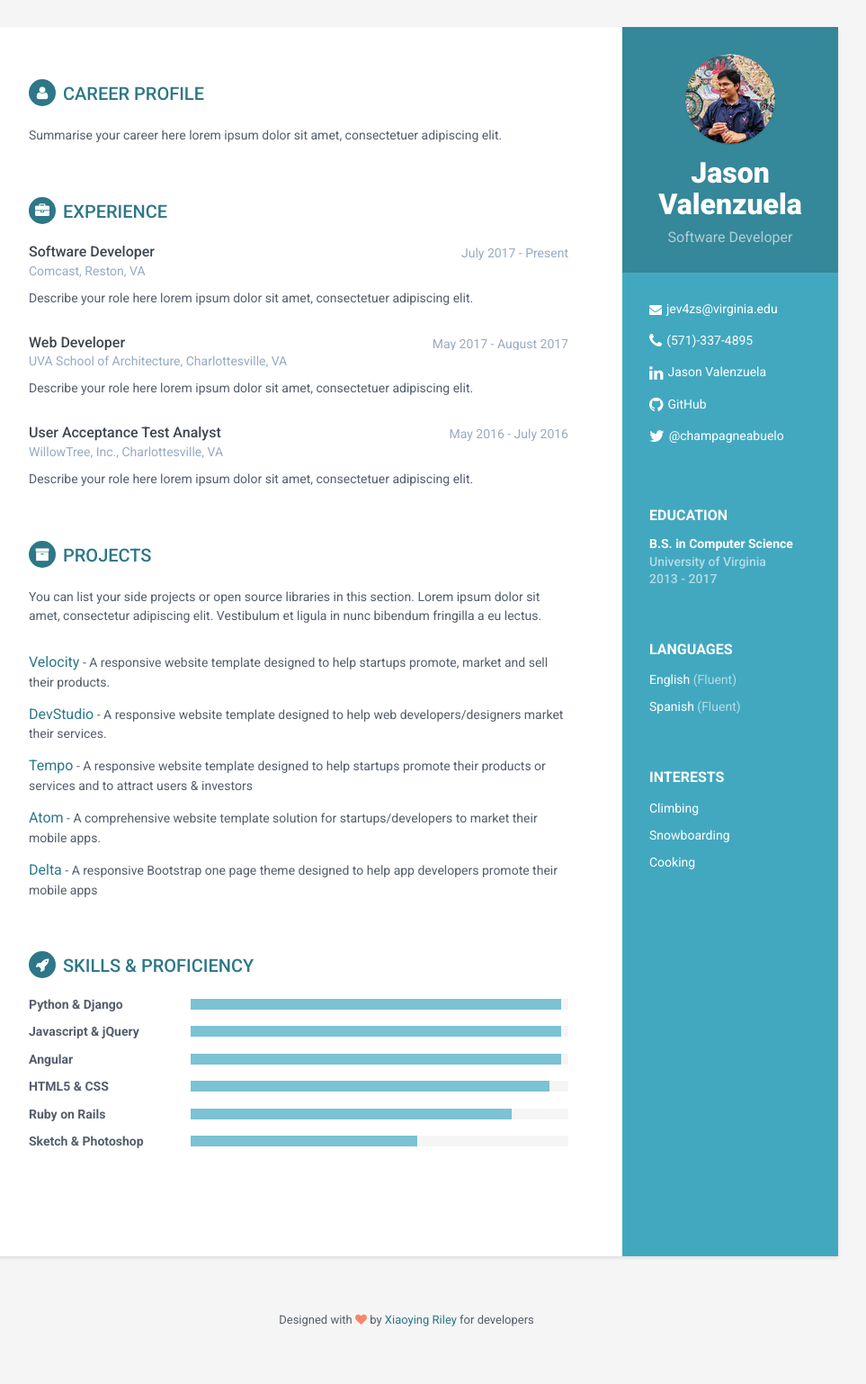
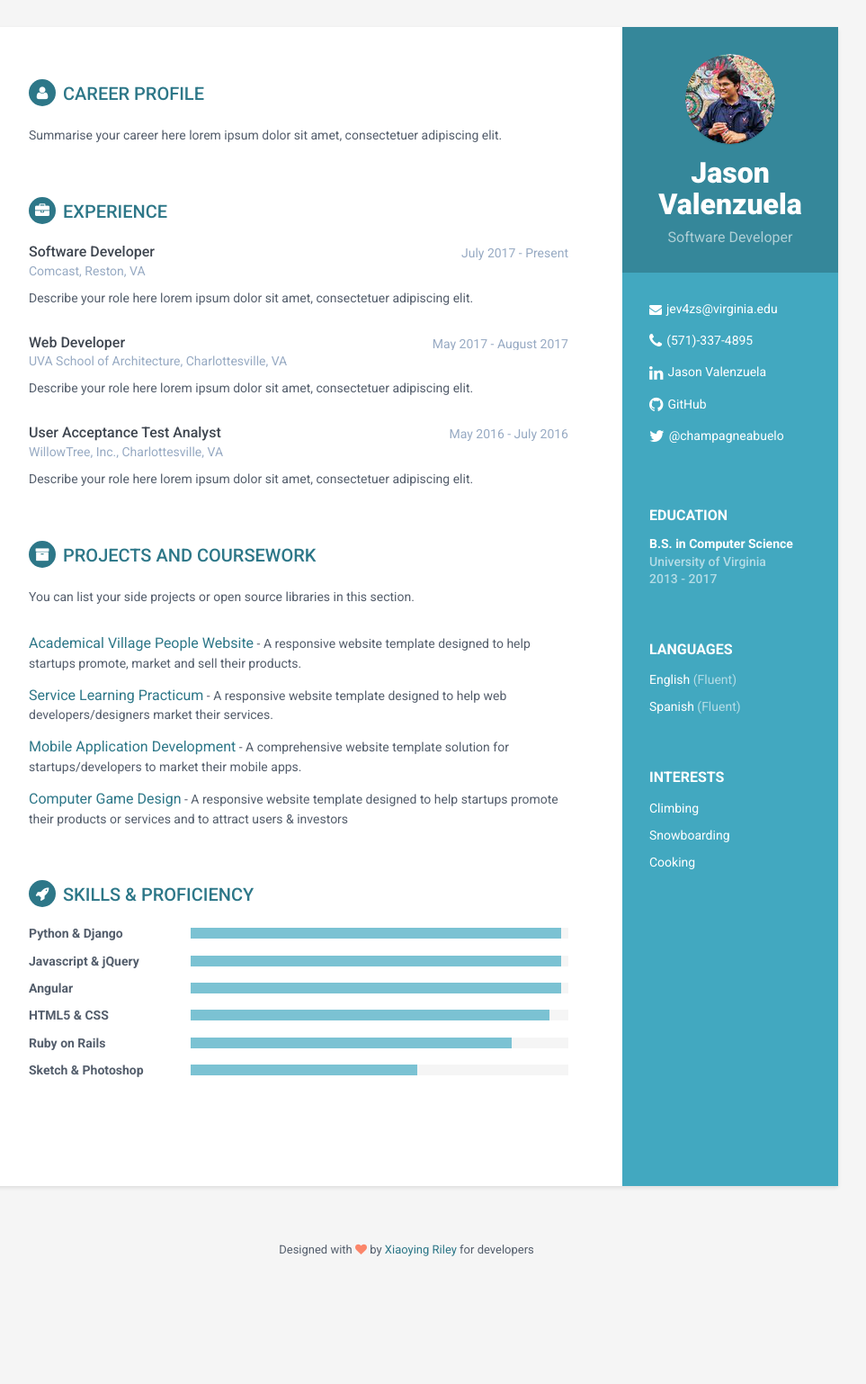
Before and after one commit to champagneabuelo/champagneabuelo.github.io, a Jekyll site: the page built from index.html, in a window 1280 px wide. Shown: the whole page at 90% size, without its empty margins (188-1151 px from the left). Built offline with Jekyll 4.4.1, drawn with Linux system fonts in a browser that asks for light colours; after the commit the page ends 1459 px from its top, so only the background shows below that.

Commit message:
Update projects.html

```diff
--- a/_includes/projects.html
+++ b/_includes/projects.html
@@ -1,23 +1,22 @@
 <section class="section projects-section">
-                <h2 class="section-title"><i class="fa fa-archive"></i>Projects</h2>
+                <h2 class="section-title"><i class="fa fa-archive"></i>Projects and Coursework</h2>
                 <div class="intro">
-                    <p>You can list your side projects or open source libraries in this section. Lorem ipsum dolor sit amet, consectetur adipiscing elit. Vestibulum et ligula in nunc bibendum fringilla a eu lectus.</p>
+                    <p>You can list your side projects or open source libraries in this section.</p>
                 </div><!--//intro-->
                 <div class="item">
-                    <span class="project-title"><a href="#hook">Velocity</a></span> - <span class="project-tagline">A responsive website template designed to help startups promote, market and sell their products.</span>
-
+                    <span class="project-title"><a href="http://www.avpmusic.co/">Academical Village People Website</a></span> -
+                    <span class="project-tagline">A responsive website template designed to help startups promote, market and sell their products.</span>
                 </div><!--//item-->
                 <div class="item">
-                    <span class="project-title"><a href="#" target="_blank">DevStudio</a></span> -
+                    <span class="project-title"><a href="#" target="_blank">Service Learning Practicum</a></span> -
                     <span class="project-tagline">A responsive website template designed to help web developers/designers market their services. </span>
                 </div><!--//item-->
                 <div class="item">
-                    <span class="project-title"><a href="#" target="_blank">Tempo</a></span> - <span class="project-tagline">A responsive website template designed to help startups promote their products or services and to attract users &amp; investors</span>
+                    <span class="project-title"><a href="https://github.com/champagneabuelo/android-final-project" target="_blank">Mobile Application Development</a></span> -
+                    <span class="project-tagline">A comprehensive website template solution for startups/developers to market their mobile apps. </span>
                 </div><!--//item-->
                 <div class="item">
-                    <span class="project-title"><a href="#" target="_blank">Atom</a></span> - <span class="project-tagline">A comprehensive website template solution for startups/developers to market their mobile apps. </span>
-                </div><!--//item-->
-                <div class="item">
-                    <span class="project-title"><a href="#" target="_blank">Delta</a></span> - <span class="project-tagline">A responsive Bootstrap one page theme designed to help app developers promote their mobile apps</span>
+                    <span class="project-title"><a href="#" target="_blank">Computer Game Design</a></span> -
+                    <span class="project-tagline">A responsive website template designed to help startups promote their products or services and to attract users &amp; investors</span>
                 </div><!--//item-->
             </section><!--//section-->
```
